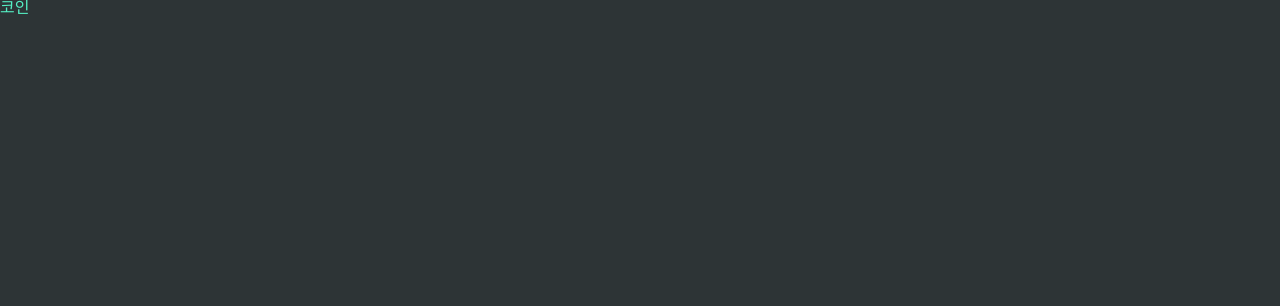
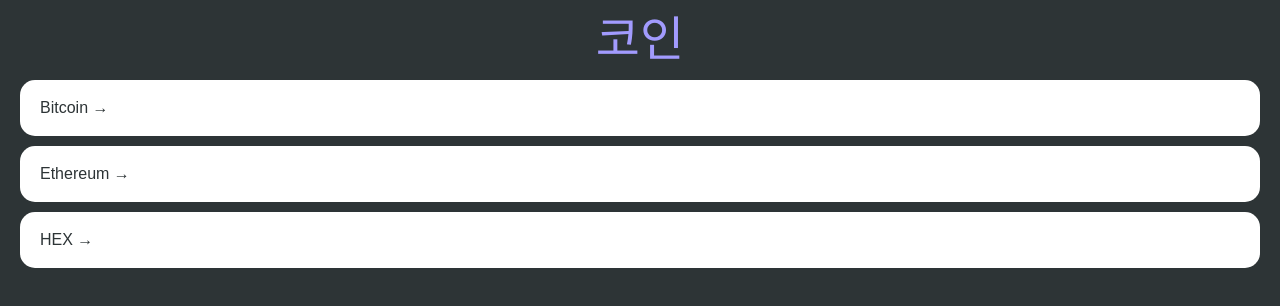
Before and after one commit to kkamzzu/react-masterclass2, a React (Create React App) app: page / in a window 1280 px wide. Shown: the top 306 px of the page. Built offline with nearby package versions, Linux system fonts and the light colour scheme.

Commit message:
End [Home part one]

```diff
--- a/src/App.tsx
+++ b/src/App.tsx
@@ -59,6 +59,7 @@
 }
 a {
   text-decoration: none;
+  color: inherit;
 }
 `;
 
--- a/src/routes/Coins.tsx
+++ b/src/routes/Coins.tsx
@@ -1,12 +1,85 @@
-
+import { Link } from "react-router-dom";
 import styled from "styled-components"
 
+const Container = styled.div`
+padding: 0px 20px;
+`;
+
+const Header = styled.header`
+height: 10vh;
+display: flex;
+justify-content: center;
+align-items: center;
+`;
+
+const CoinsList = styled.ul``;
+
+const Coin = styled.li`
+background-color: white;
+color: ${props => props.theme.bgColor};
+margin-bottom: 10px;
+border-radius: 15px;
+  a {
+    padding: 20px ;
+    transition: color 0.2s ease-in;
+    display: block;
+  }
+&:hover {
+  a {
+    color: ${props => props.theme.accentColor};
+  }
+}
+
+`;
+
 const Title = styled.h1`
+font-size: 48px;
   color:${props => props.theme.accentColor};
 `
-
+const coins = [
+  {
+    id: "btc-bitcoin",
+    name: "Bitcoin",
+    symbol: "BTC",
+    rank: 1,
+    is_new: false,
+    is_active: true,
+    type: "coin",
+  },
+  {
+    id: "eth-ethereum",
+    name: "Ethereum",
+    symbol: "ETH",
+    rank: 2,
+    is_new: false,
+    is_active: true,
+    type: "coin",
+  },
+  {
+    id: "hex-hex",
+    name: "HEX",
+    symbol: "HEX",
+    rank: 3,
+    is_new: false,
+    is_active: true,
+    type: "token",
+  },
+]
 function Coins() {
-  return <Title>코인</Title>;
+  return (
+    <Container>
+      <Header>
+        <Title>코인</Title>
+      </Header>
+      <CoinsList>
+        {coins.map(coin =>
+          <Coin key={coin.id}>
+            <Link to={`/${coin.id}`}>
+              {coin.name} &rarr;</Link>
+          </Coin>)}
+      </CoinsList>
+    </Container >
+  );
 }
 
 export default Coins;
--- a/src/theme.ts
+++ b/src/theme.ts
@@ -3,5 +3,5 @@
 export const Theme: DefaultTheme = {
   bgColor: "#2d3436",
   textColor: "#dfe6e9",
-  accentColor: "#55efc4",
+  accentColor: "#a29bfe",
 };
```
Also changed, not shown: 1 other file (tests, documents, lock files or other folders).
